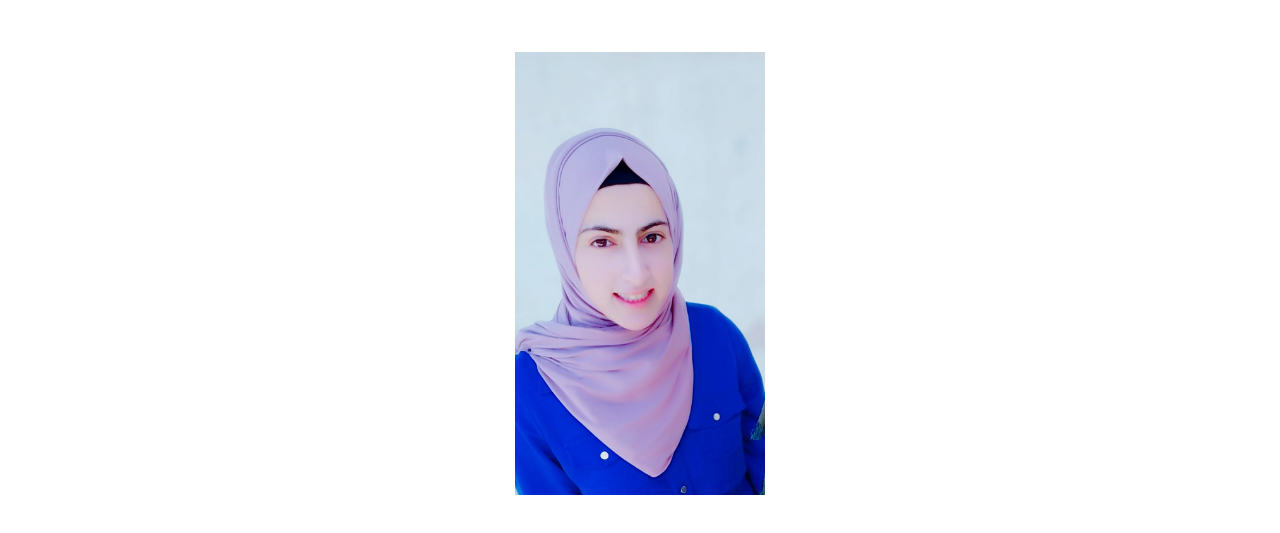
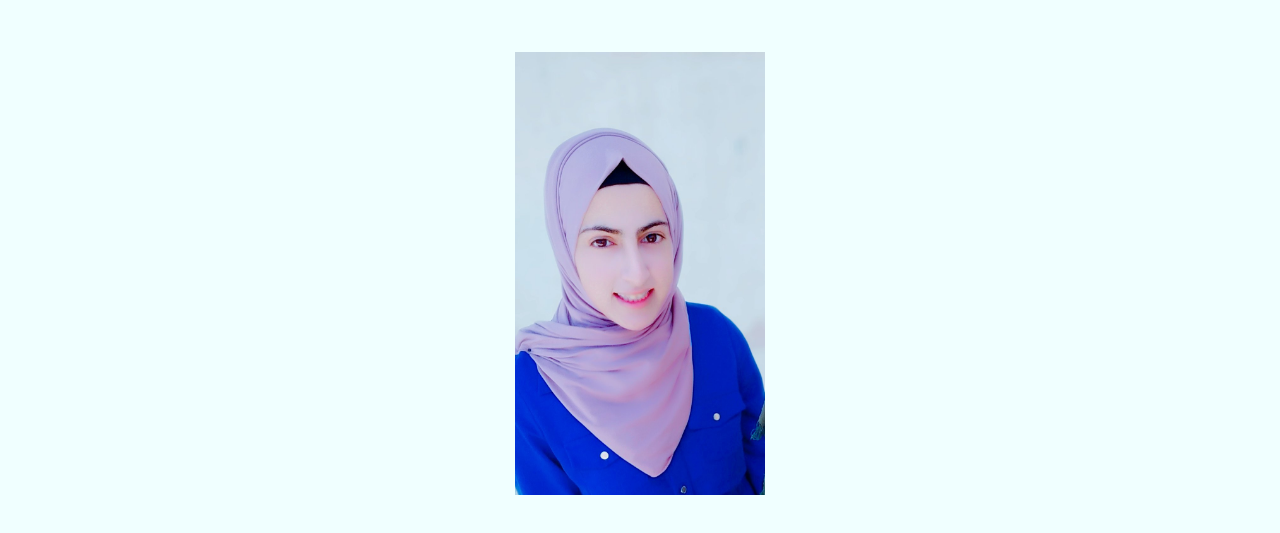
Before and after one commit to Yaqeen-Hindi/Yaqeen-Hindi.github.io, a plain HTML site: page cv.html in a window 1280 px wide. Shown: the part 99-632 px from the top of the page. Drawn offline with Linux system fonts and the light colour scheme.

Commit message:
Update style.css

```diff
--- a/style.css
+++ b/style.css
@@ -1,4 +1,7 @@
-
+body
+{
+	background:Azure;
+}
 
 p {
 	   text-align:center;
```
